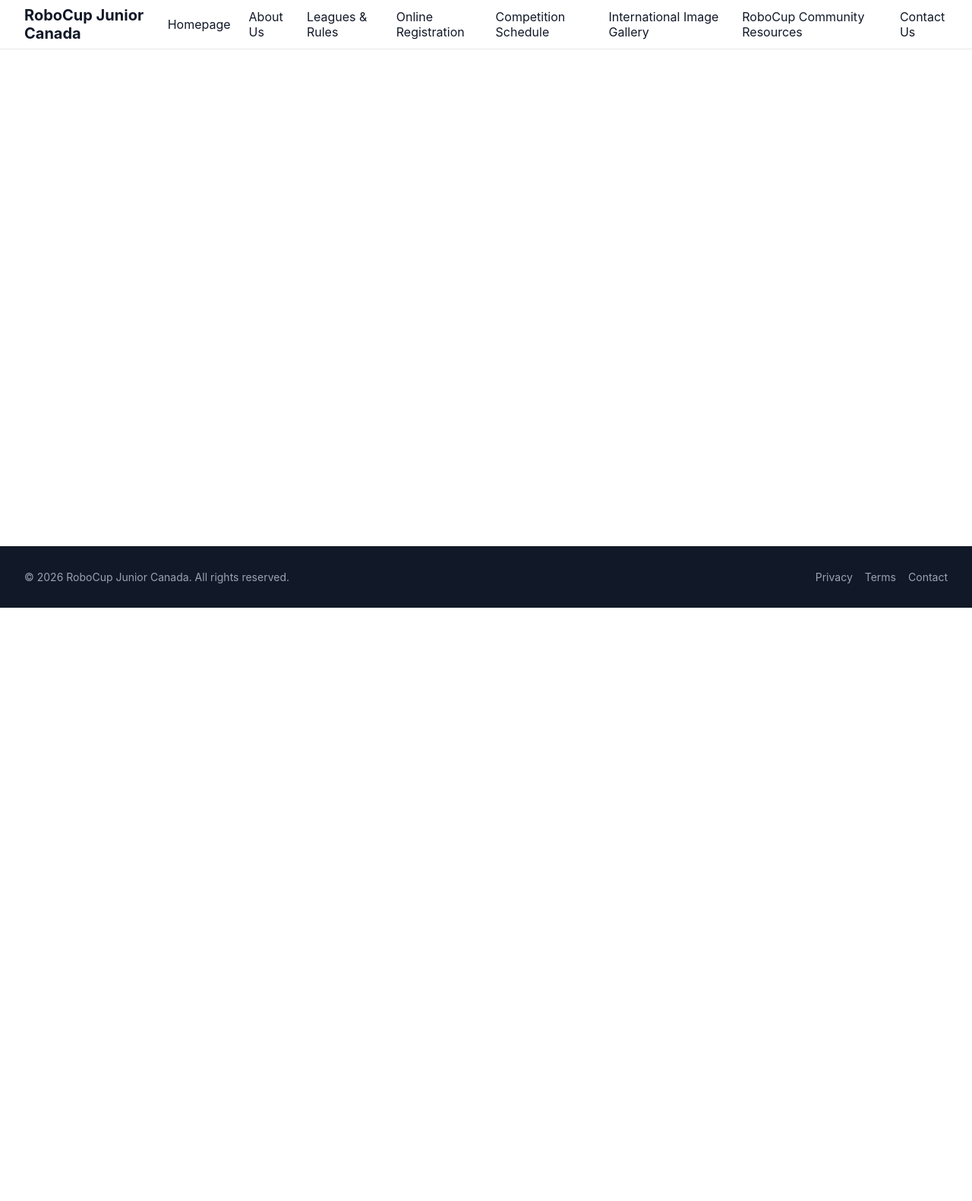
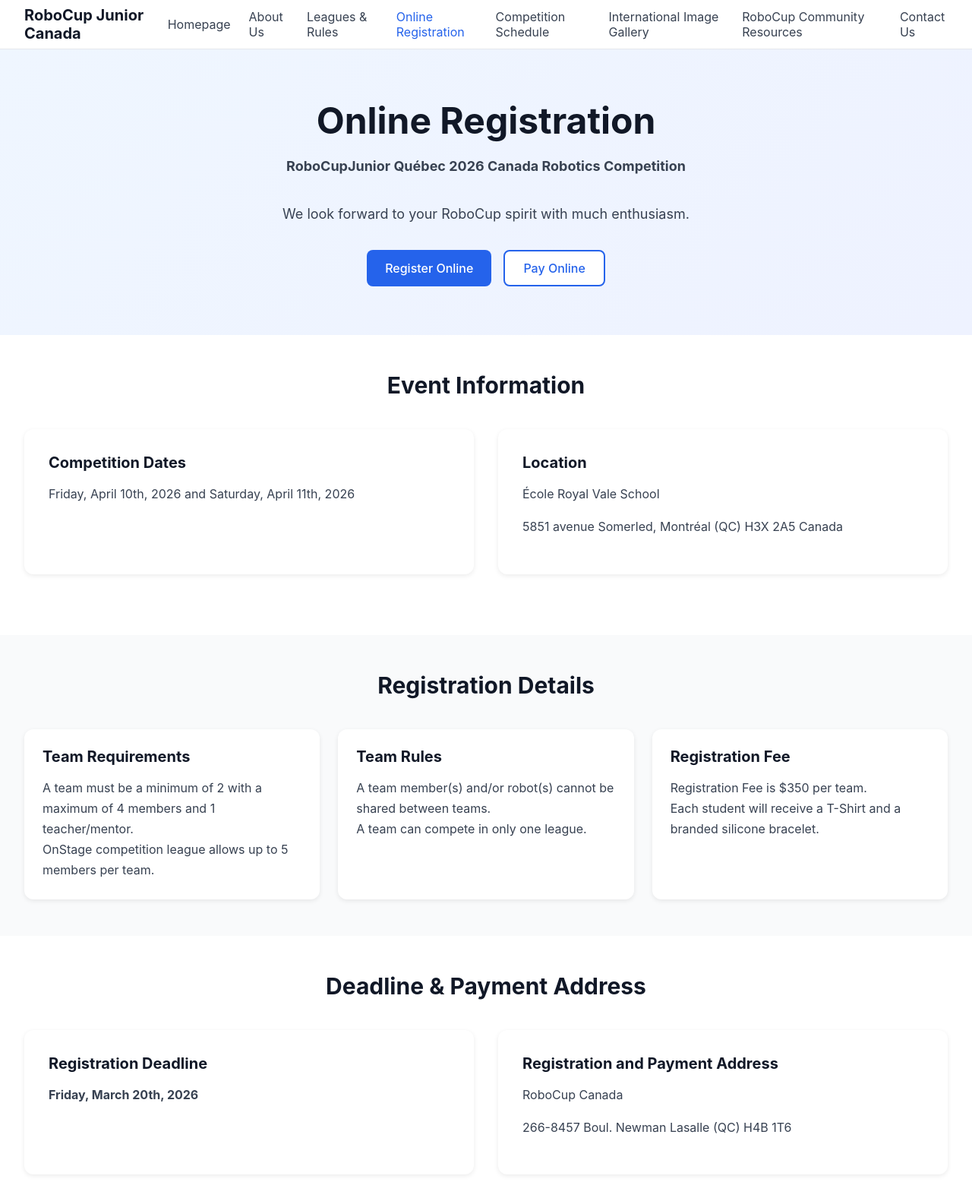
Before and after one commit to Mizuk1nam/RobocupWebsite, a plain HTML site: page registration.html in a window 1280 px wide. Shown: the top 1581 px of the page at 76% size. Before the commit the page ends 800 px from the top, so only its background shows below. Drawn offline with Linux system fonts and the light colour scheme.

Commit message:
Update registration.html

```diff
--- a/registration.html
+++ b/registration.html
@@ -1,6 +1,5 @@
 <!DOCTYPE html>
-
-<html lang="en" xmlns="http://www.w3.org/1999/xhtml">
+<html lang="en">
 <head>
     <meta charset="utf-8" />
     <meta name="viewport" content="width=device-width, initial-scale=1.0" />
@@ -13,20 +12,128 @@
             <a class="nav-logo" href="index.html">RoboCup Junior Canada</a>
 
             <div class="nav-links">
-                <a href="index.html">Homepage</a>
-                <a href="about.html">About Us</a>
-                <a href="leagues.html">Leagues & Rules</a>
-                <a class="active" href="registration.html">Online Registration</a>
-                <a href="schedule.html">Competition Schedule</a>
-                <a href="gallery.html">International Image Gallery</a>
-                <a href="resources.html">RoboCup Community Resources</a>
-                <a href="contact.html">Contact Us</a>
+                <a class="nav-link" href="index.html">Homepage</a>
+                <a class="nav-link" href="about.html">About Us</a>
+                <a class="nav-link" href="leagues.html">Leagues & Rules</a>
+                <a class="nav-link active" href="registration.html">Online Registration</a>
+                <a class="nav-link" href="schedule.html">Competition Schedule</a>
+                <a class="nav-link" href="gallery.html">International Image Gallery</a>
+                <a class="nav-link" href="resources.html">RoboCup Community Resources</a>
+                <a class="nav-link" href="contact.html">Contact Us</a>
             </div>
         </div>
     </nav>
 
     <main>
-        <!-- Content will be added here -->
+         <!-- Content will be added here -->
+        <section class="hero">
+            <div class="container">
+                <h1>Online Registration</h1>
+                <p><strong>RoboCupJunior Québec 2026 Canada Robotics Competition</strong></p>
+                <p>We look forward to your RoboCup spirit with much enthusiasm.</p>
+
+                <div class="hero-buttons">
+                    <a class="btn-primary" href="#">Register Online</a>
+                    <a class="btn-outline" href="#">Pay Online</a>
+                </div>
+            </div>
+        </section>
+
+        <section>
+            <div class="container">
+                <h2 class="section-title">Event Information</h2>
+
+                <div class="grid-2">
+                    <div class="info-box">
+                        <h3>Competition Dates</h3>
+                        <p>Friday, April 10th, 2026 and Saturday, April 11th, 2026</p>
+                    </div>
+
+                    <div class="info-box">
+                        <h3>Location</h3>
+                        <p>École Royal Vale School</p>
+                        <p>5851 avenue Somerled, Montréal (QC) H3X 2A5 Canada</p>
+                    </div>
+                </div>
+            </div>
+        </section>
+
+        <section class="bg-gray">
+            <div class="container">
+                <h2 class="section-title">Registration Details</h2>
+
+                <div class="grid-3">
+                    <div class="option-card">
+                        <h3>Team Requirements</h3>
+                        <p>A team must be a minimum of 2 with a maximum of 4 members and 1 teacher/mentor.</p>
+                        <p>OnStage competition league allows up to 5 members per team.</p>
+                    </div>
+
+                    <div class="option-card">
+                        <h3>Team Rules</h3>
+                        <p>A team member(s) and/or robot(s) cannot be shared between teams.</p>
+                        <p>A team can compete in only one league.</p>
+                    </div>
+
+                    <div class="option-card">
+                        <h3>Registration Fee</h3>
+                        <p>Registration Fee is $350 per team.</p>
+                        <p>Each student will receive a T-Shirt and a branded silicone bracelet.</p>
+                    </div>
+                </div>
+            </div>
+        </section>
+
+        <section>
+            <div class="container">
+                <h2 class="section-title">Deadline & Payment Address</h2>
+
+                <div class="grid-2">
+                    <div class="info-box highlighted-box">
+                        <h3>Registration Deadline</h3>
+                        <p><strong>Friday, March 20th, 2026</strong></p>
+                    </div>
+
+                    <div class="info-box highlighted-box">
+                        <h3>Registration and Payment Address</h3>
+                        <p>RoboCup Canada</p>
+                        <p>266-8457 Boul. Newman Lasalle (QC) H4B 1T6</p>
+                    </div>
+                </div>
+            </div>
+        </section>
+
+        <section class="bg-gray">
+            <div class="container">
+                <h2 class="section-title">Forms & Downloads</h2>
+
+                <div class="forms-grid">
+                    <div class="option-card">
+                        <h3>Registration Form 2026</h3>
+                        <p>Download the official registration form for the 2026 competition.</p>
+                        <a class="btn-outline" href="#">Download Registration Form (2026)</a>
+                    </div>
+
+                    <div class="option-card">
+                        <h3>Register Online</h3>
+                        <p>Submit the online registration form for your team.</p>
+                        <a class="btn-primary" href="#">Register Online</a>
+                    </div>
+
+                    <div class="option-card">
+                        <h3>Release Form 2026</h3>
+                        <p>Download the required participant release form.</p>
+                        <a class="btn-outline" href="#">Download Release Form (2026)</a>
+                    </div>
+
+                    <div class="option-card">
+                        <h3>Registration Package</h3>
+                        <p>Download the additional registration file provided by RoboCup Canada.</p>
+                        <a class="btn-outline" href="#">Download Registration Form (2026)</a>
+                    </div>
+                </div>
+            </div>
+        </section>
     </main>
 
     <footer>
```
